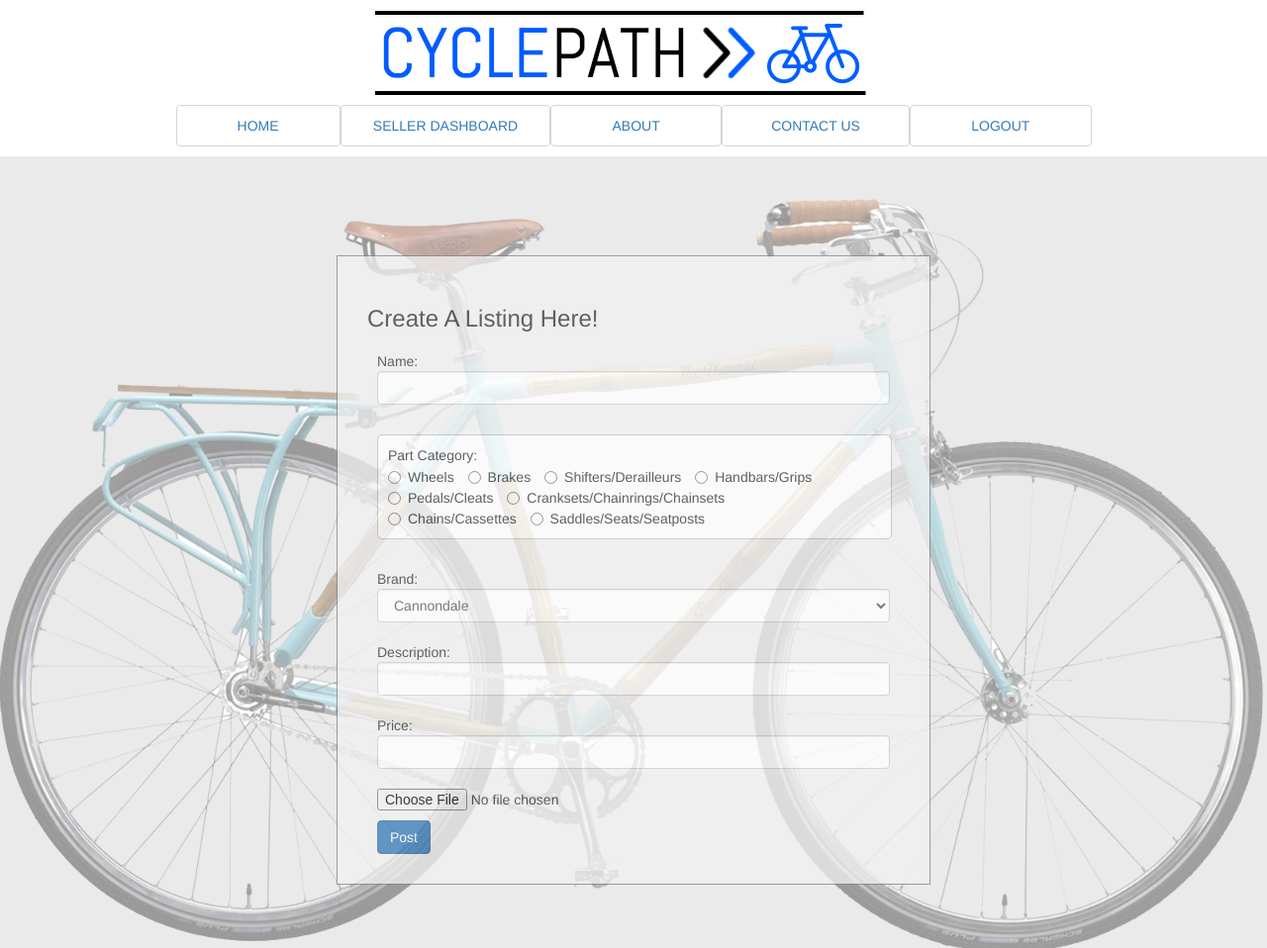
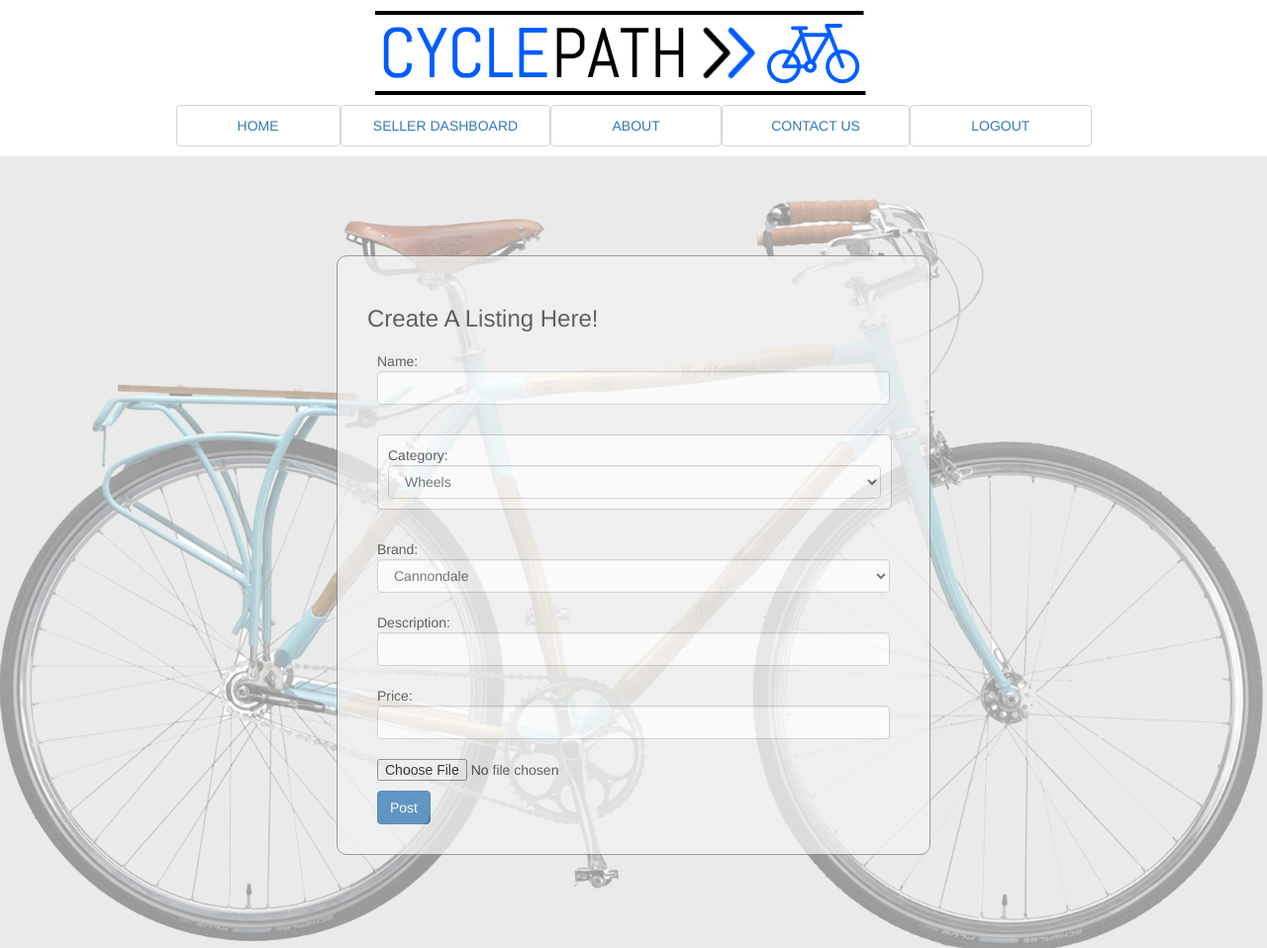
Before and after one commit to LindsAndrus/CyclePaths, a CodeIgniter app: page /database/listings/build in a window 1280 px wide. Shown: the whole page at 99% size. Run offline with CodeIgniter, Linux system fonts and the light colour scheme; the visitor is signed in with stand-in values (Sample User, id 1).

Commit message:
styling changes

```diff
--- a/application/views/create_listing.php
+++ b/application/views/create_listing.php
@@ -34,36 +34,7 @@
     </div>
 
     <div id="create_category">
-      Part Category: <br>
-      <form role="form">
-        <label class="radio-inline">
-          <input type="radio" name="optradio">Wheels
-        </label>
-        <label class="radio-inline">
-          <input type="radio" name="optradio">Brakes
-        </label>
-        <label class="radio-inline">
-          <input type="radio" name="optradio">Shifters/Derailleurs
-        </label>
-        <label class="radio-inline">
-          <input type="radio" name="optradio">Handbars/Grips
-        </label><br>
-        <label class="radio-inline">
-          <input type="radio" name="optradio">Pedals/Cleats
-        </label>
-        <label class="radio-inline">
-          <input type="radio" name="optradio">Cranksets/Chainrings/Chainsets
-        </label><br>
-        <label class="radio-inline">
-          <input type="radio" name="optradio">Chains/Cassettes
-        </label>
-        <label class="radio-inline">
-          <input type="radio" name="optradio">Saddles/Seats/Seatposts
-        </label>
-      </form>
-    </div>
-
-     <!--  Category: <select type='select' name='category' class="form-control">
+      Category: <select type='select' name='category' class="form-control">
         <option value="wheels">Wheels</option>
         <option value="brakes">Brakes</option>
         <option value="shifters/derailleurs">Shifters/Derailleurs</option>
@@ -73,7 +44,7 @@
         <option value="chains/cassettes">Chains/Cassettes</option>
         <option value="saddles/seats/seatposts">Saddles/Seats/Seatposts</option>
       </select>
-    </div> -->
+    </div>
 
     <div>
       Brand: <select type='select' name='brand' class="form-control">
--- a/application/views/header.php
+++ b/application/views/header.php
@@ -5,7 +5,7 @@
 	<ul class="nav nav-pills nav-justified">
 		<li><a href="/home">HOME</a></li>
     	<?php if($this->session->userdata('user_id')) : ?>
-    		<li><a href="Users/show/<?= $this->session->userdata('user_id')?>">SELLER DASHBOARD</a></li>
+    		<li><a href="/users/show/<?= $this->session->userdata('user_id')?>">SELLER DASHBOARD</a></li>
 	 	<?php endif ?>
 		<li><a href="/about">ABOUT</a></li>
 		<li><a href="/contact">CONTACT US</a></li>
--- a/assets/css/custom.css
+++ b/assets/css/custom.css
@@ -83,5 +83,6 @@ a{
     background-color: #F0F0F0;
     -webkit-filter: opacity(75%);
     -webkit-backdrop-filter:blur(10px);
-    margin-top: 100px;
+    position: relative;
+    top: 100px;
 }
--- a/assets/css/style.css
+++ b/assets/css/style.css
@@ -66,6 +66,7 @@
 	margin-top: 100px;
 	width: 600px;
 	border: 1px solid gray;
+	border-radius: 10px;
 	background-color: #F0F0F0;
 	-webkit-filter: opacity(75%);
 	-webkit-backdrop-filter:blur(10px);
@@ -132,7 +133,7 @@
 	margin: auto;
 }
 .contact_subcontainer{
-	width: 800px;
+	width: 70%;
 	margin: 200px;
 	border: 1px gray solid;
 	border-radius: 10px;
@@ -176,4 +177,6 @@
 /* LISTINGS */
 #sub_container{
 	width: 900px;
+	margin: auto;
+	padding-top: 100px;
 }
```
Also changed, not shown: assets/images/items/73/item_image.jpg (added).
